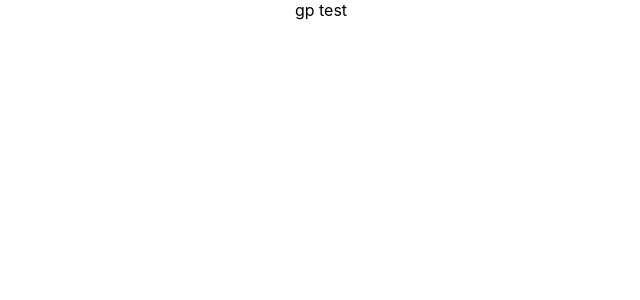
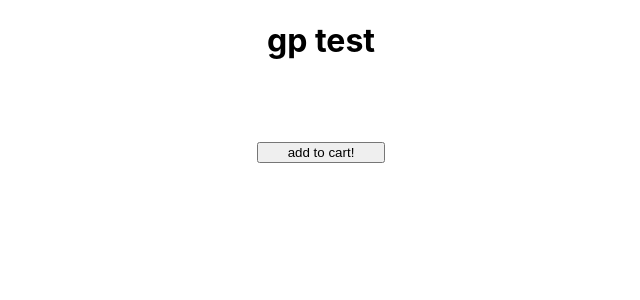
Before and after one commit to collinbarlage/gptest, a React (Create React App) app: page / in a window 1280 px wide. Shown: the top 300 px of the page, without its empty margins (319-959 px from the left). Built offline with nearby package versions, Linux system fonts and the light colour scheme.

Commit message:
test button

```diff
--- a/src/App.js
+++ b/src/App.js
@@ -1,12 +1,19 @@
 import logo from './logo.svg';
 import './App.css';
+
+import { TestButton } from './components/TestButton'
 
 function App() {
   return (
     <div className="App">
 
 
-gp test
+      <h1>gp test</h1>
+      <br />
+      <br />
+
+      <TestButton />
+
 
     </div>
   );
```
